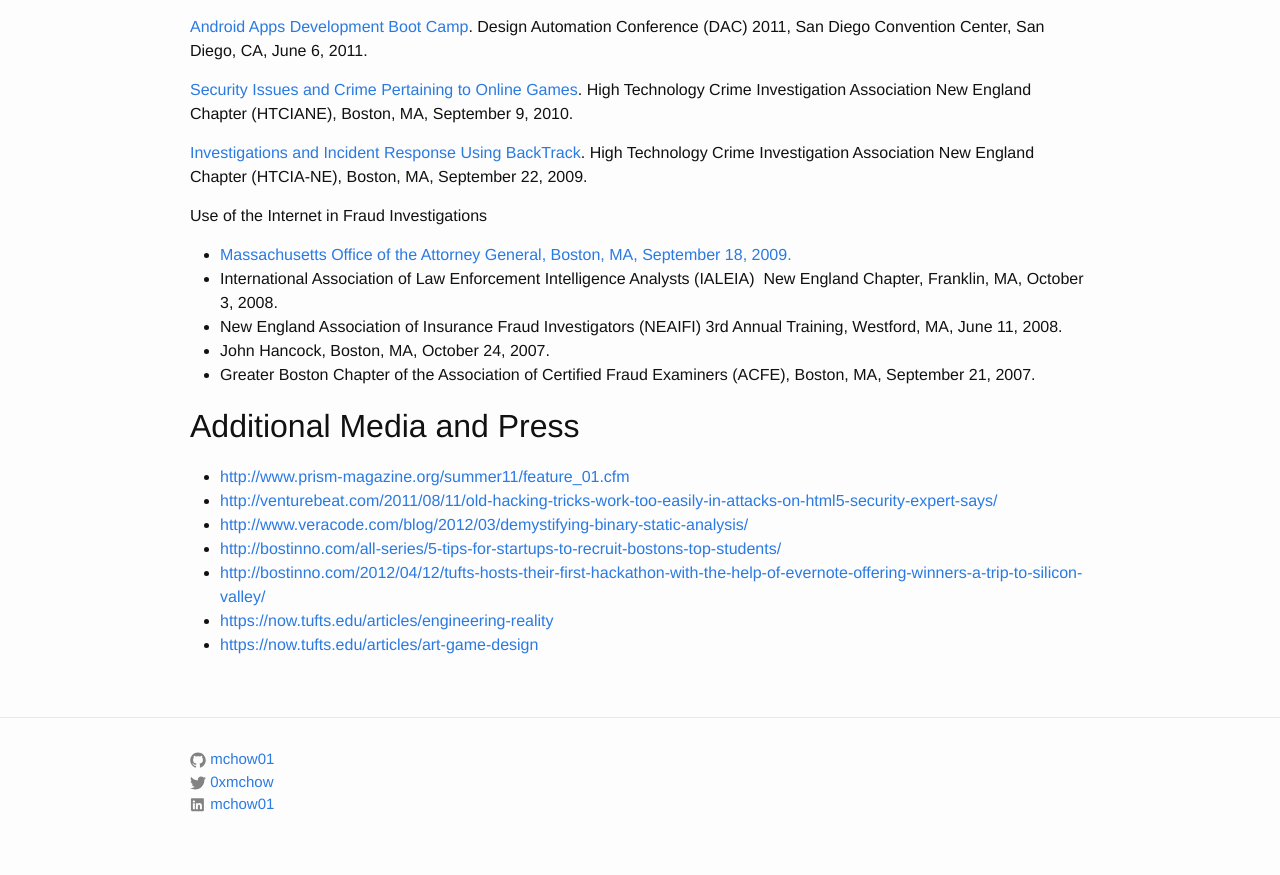
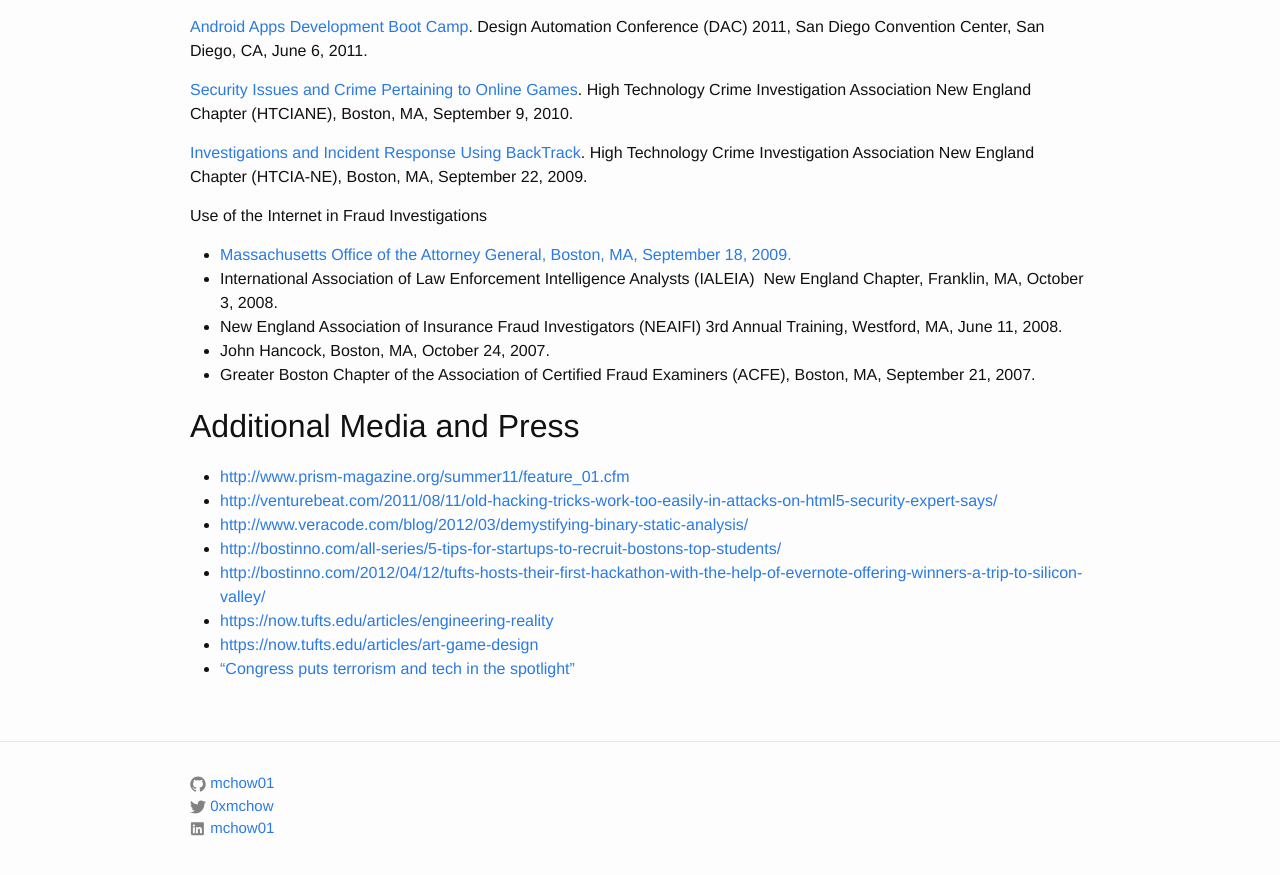
Before and after one commit to mchow01/mchow01.github.io, a Jekyll site: the page built from talks.md, in a window 1280 px wide and 900 px high, scrolled down 2628 px. Shown: the top 875 px of the window. Built offline with Jekyll 4.4.1, drawn with Linux system fonts in a browser that asks for light colours.

Commit message:
Updated press

```diff
--- a/talks.md
+++ b/talks.md
@@ -67,3 +67,4 @@
 * [http://bostinno.com/2012/04/12/tufts-hosts-their-first-hackathon-with-the-help-of-evernote-offering-winners-a-trip-to-silicon-valley/](http://bostinno.com/2012/04/12/tufts-hosts-their-first-hackathon-with-the-help-of-evernote-offering-winners-a-trip-to-silicon-valley/){:target="_blank"}
 * [https://now.tufts.edu/articles/engineering-reality](https://now.tufts.edu/articles/engineering-reality){:target="_blank"}
 * [https://now.tufts.edu/articles/art-game-design](https://now.tufts.edu/articles/art-game-design){:target="_blank"}
+* ["Congress puts terrorism and tech in the spotlight"](http://money.cnn.com/2015/12/08/technology/encryption-congress-commission/)
```
